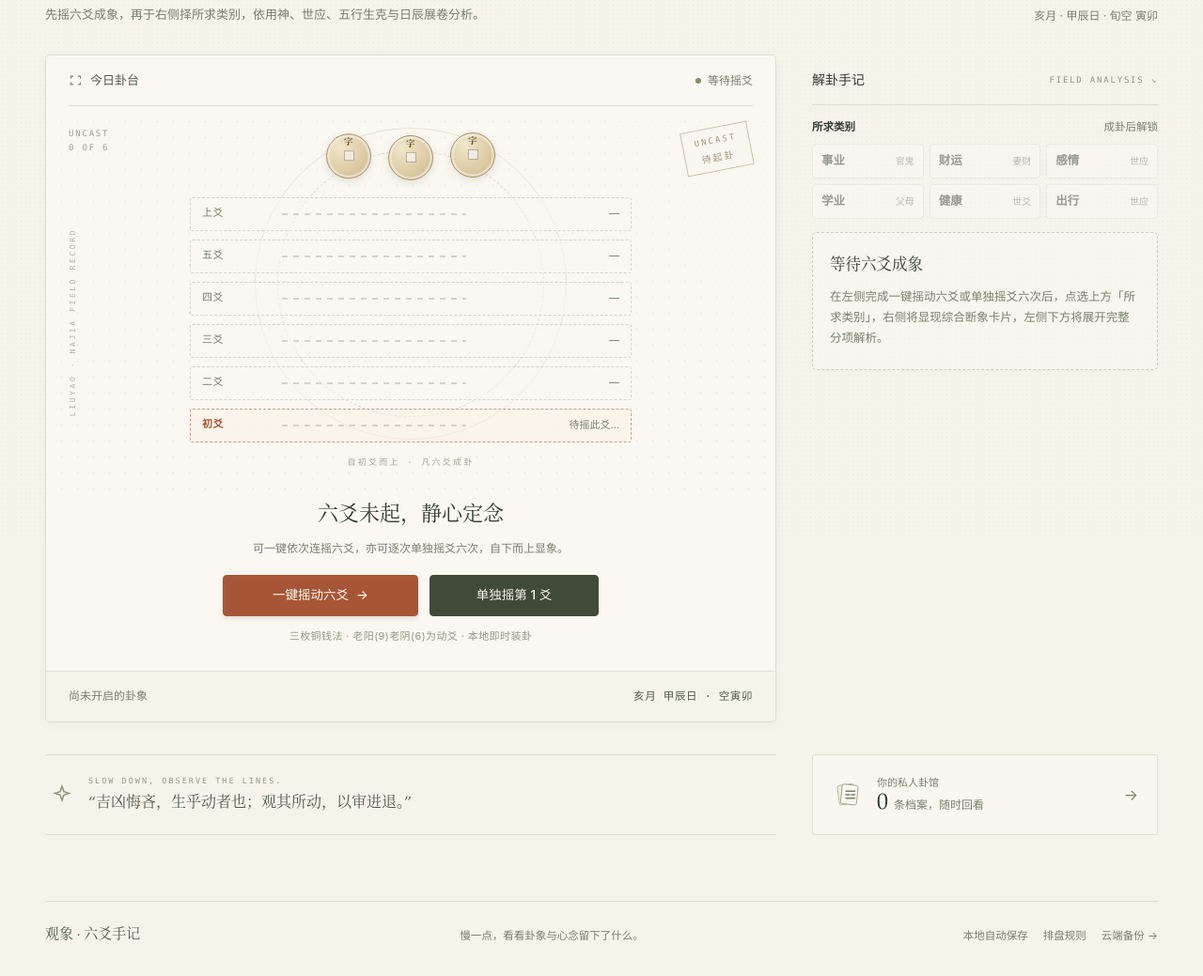
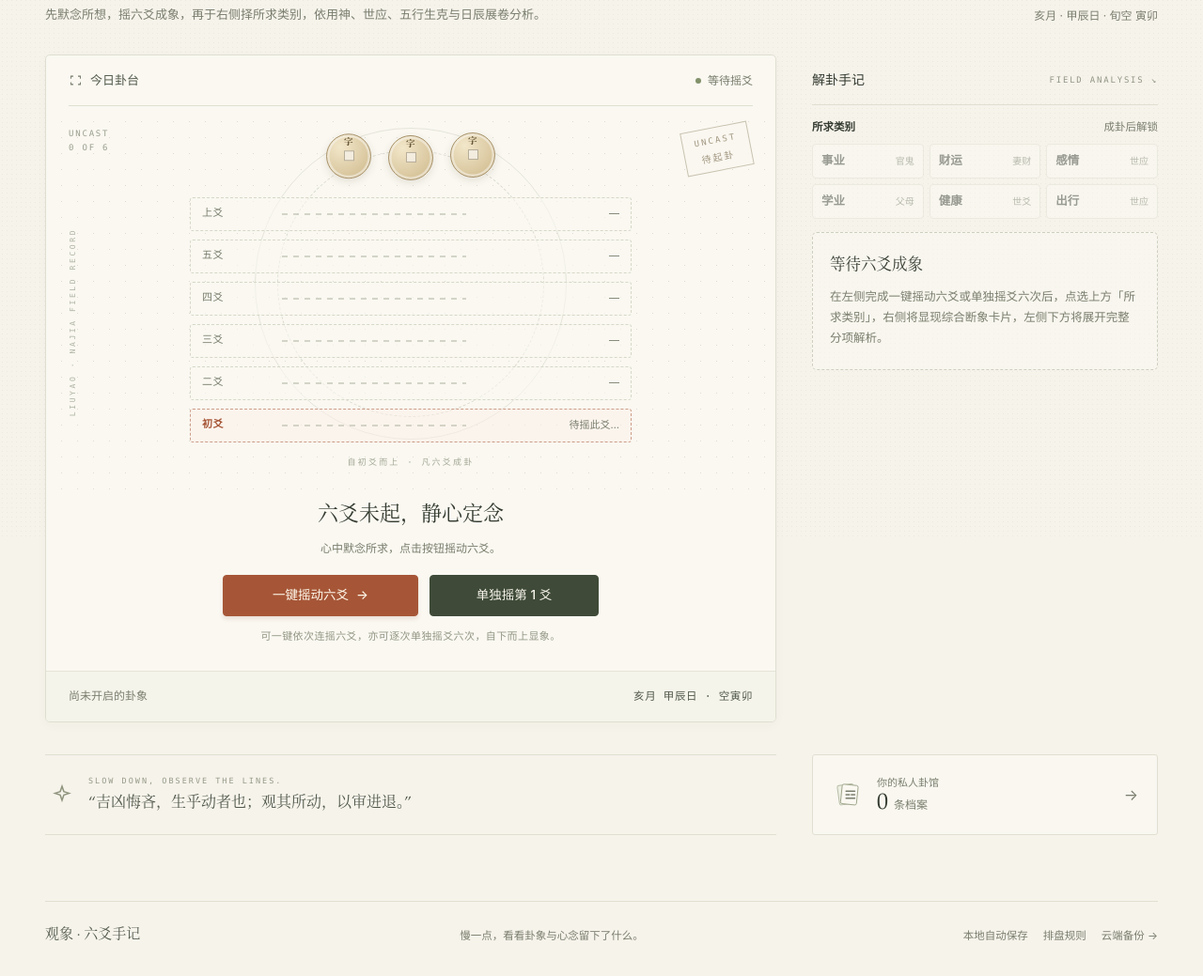
Before and after one commit to Zero-Kq/Liuyao, a plain HTML site: page index.html in a window 1280 px wide. Shown: the part 227-1266 px from the top of the page at 94% size. Drawn offline with Linux system fonts and the light colour scheme.

Commit message:
Refine casting copy and sync initial promptSub text

```diff
--- a/index.html
+++ b/index.html
@@ -1833,7 +1833,7 @@
       <div>
         <div class="eyebrow">THE SIX LINES · 京房纳甲</div>
         <h2 class="hero-title">心中所念，<em>起卦观象。</em></h2>
-        <p class="hero-desc">先摇六爻成象，再于右侧择所求类别，依用神、世应、五行生克与日辰展卷分析。</p>
+        <p class="hero-desc">先默念所想，摇六爻成象，再于右侧择所求类别，依用神、世应、五行生克与日辰展卷分析。</p>
       </div>
       <div class="edition-note">
         <div class="edition-kicker">FIELD NOTES / 干支历</div>
@@ -1892,7 +1892,7 @@
           <div class="stage-action-area" id="stageActionArea">
             <div id="castingControls">
               <h3 class="stage-prompt-title" id="promptTitle">六爻未起，静心定念</h3>
-              <p class="stage-prompt-sub" id="promptSub">可一键依次连摇六爻，亦可逐次单独摇爻六次，自下而上显象。</p>
+              <p class="stage-prompt-sub" id="promptSub">心中默念所求，点击按钮摇动六爻。</p>
               <div class="action-btn-row">
                 <button class="btn btn-primary" id="tossAllBtn">
                   <span>一键摇动六爻</span>
@@ -1903,7 +1903,7 @@
                 </button>
                 <button class="btn btn-reset hidden" id="resetCastingBtn">重摇</button>
               </div>
-              <div class="action-footnote">三枚铜钱法 · 老阳(9)老阴(6)为动爻 · 本地即时装卦</div>
+              <div class="action-footnote">可一键依次连摇六爻，亦可逐次单独摇爻六次，自下而上显象。</div>
             </div>
 
             <div id="completedControls" class="hidden">
@@ -1993,7 +1993,7 @@
               <div class="shortcut-label">你的私人卦馆</div>
               <div class="shortcut-stat">
                 <strong id="shortcutCount">0</strong>
-                <span>条档案，随时回看</span>
+                <span>条档案</span>
               </div>
             </div>
           </div>
@@ -3059,7 +3059,7 @@
         tossAllBtn.querySelector("span").textContent = "一键摇动六爻";
         resetBtn.classList.add("hidden");
         promptTitle.textContent = "六爻未起，静心定念";
-        promptSub.textContent = "可一键依次连摇六爻，亦可逐次单独摇爻六次，自下而上显象。";
+        promptSub.textContent = "心中默念所求，点击按钮摇动六爻。";
         bottomLeft.textContent = "尚未开启的卦象";
       } else if (count < 6) {
         metaTL.innerHTML = `CASTING<br/>${count} OF 6`;
```
